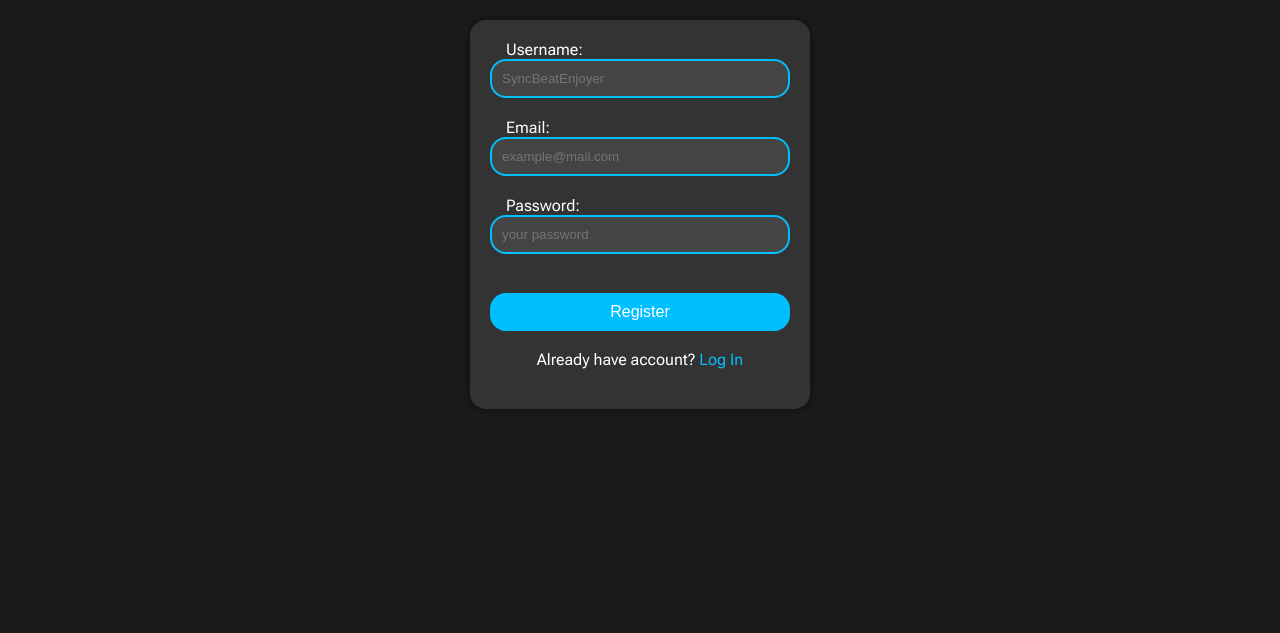
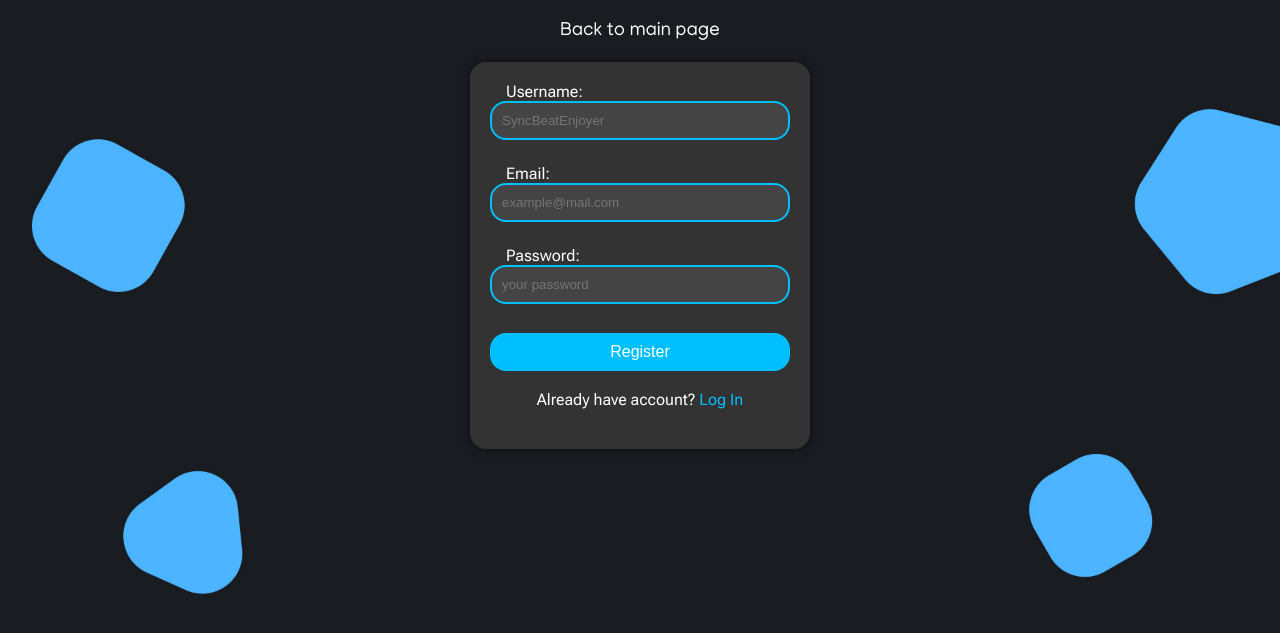
Before and after one commit to VladiusML/syncbeat, a FastAPI app: page /register in a window 1280 px wide. Shown: the top 633 px of the page. Run offline with FastAPI, Linux system fonts and the light colour scheme; parts of the project's set-up code (start-up, migrations or seed data) failed here and were passed over.

Commit message:
Design latest version

```diff
--- a/syncbeats/static/css/styles.css
+++ b/syncbeats/static/css/styles.css
@@ -18,6 +18,11 @@ body {
     margin: 0;
     padding: 20px;
     box-sizing: border-box;
+
+    background-image: url('/static/images/Wallpaper.jpg');
+    background-size: cover; /* Растягивает изображение на всю область фона */
+    background-repeat: no-repeat; /* Запрещает повторять изображение */
+    background-position: center top;
 }
 
 .how-to-use-container {
@@ -30,7 +35,7 @@ body {
     font-size: 3rem;
     color: #00bfff;
     text-align: center;
-    margin-bottom: 90px;
+    margin-bottom: 30px;
 }
 
 .how-to-use-container h2 {
@@ -104,6 +109,10 @@ label {
     text-align: center;
 }
 
+.center_object {
+    display: inline-block;
+}
+
 input {
     background-color: #444;
     border: 2px solid #00bfff;
@@ -111,7 +120,11 @@ input {
     padding: 10px;
     border-radius: 16px;
     width: calc(100% - 24px); /* Установим ширину поля ввода, учитывая внутренние отступы */
-    margin-bottom: 20px; /* Отступ снизу */
+    margin-bottom: 24px; /* Отступ снизу */
+}
+
+.last_btn {
+    margin-bottom: 10px;
 }
 
 button {
@@ -166,6 +179,13 @@ header nav {
     text-decoration: none;
 }
 
+.back_to_main {
+    font-family: 'Manjari', sans-serif;
+    color: #fff;
+    text-decoration: none;
+    font-size: 1.2rem;
+    margin-bottom: 20px;
+}
 
 
 .main-content {
@@ -195,7 +215,7 @@ header nav {
     padding: 10px 20px;
     text-align: center;
     text-decoration: none;
-    display: block; /* Изменение на блочное отображение */
+    /* display: block; Изменение на блочное отображение */
     font-size: 16px;
     margin: 4px 10px; /* Центрирование кнопок по горизонтали */
     cursor: pointer;
--- a/syncbeats/templates/index.html
+++ b/syncbeats/templates/index.html
@@ -32,7 +32,7 @@
         <div class="main-content">
             <div class="input-group">
                 <input type="text" id="youtube-link" placeholder="link">
-                <input type="text" id="video-timer" placeholder="HH:MM">
+                <input type="time" id="video-timer" placeholder="HH:MM">
             </div>
             <div class="input-group">
                 <button class="btn" id="set-timer">Apply settings</button>
@@ -46,7 +46,7 @@
         </div>
 
         <div class="like-section">
-            <p>Say "Thanks" to developers:</p>
+            <p>I liked SyncBeat:</p>
             <div class="like-container">
                 <button id="like-button">
                     <svg class="like-icon" aria-hidden="true" xmlns="http://www.w3.org/2000/svg" width="24" height="24" fill="currentColor" viewBox="0 0 24 24">
--- a/syncbeats/templates/login.html
+++ b/syncbeats/templates/login.html
@@ -4,15 +4,17 @@
     <title>Log In</title>
     <link rel="stylesheet" href="/static/css/styles.css">
     <link rel="icon" href="/static/images/logo.svg" type="image/svg+xml">
-    <link href="https://fonts.googleapis.com/css2?family=Poiret+One&family=Roboto+Flex:wght@300;400;700&display=swap" rel="stylesheet">
+    <link href="https://fonts.googleapis.com/css2?family=Roboto+Flex:wght@300;400;700&display=swap" rel="stylesheet">
+    <link href="https://fonts.googleapis.com/css2?family=Manjari&display=swap" rel="stylesheet">
 </head>
 <body>
     <div class="container">
+        <a class="back_to_main center_object" href="/">Back to main page</a>
         <form id="login-form" class="form-center">
             <label for="username">Username:</label><br>
             <input type="text" id="username" name="username" placeholder="SyncBeatEnjoyer"><br>
             <label for="password">Password:</label><br>
-            <input type="password" id="password" name="password" placeholder="your password"><br><br>
+            <input class="last_btn" type="password" id="password" name="password" placeholder="your password"><br><br>
             <button type="submit">Log In</button>
             <p class="small-text centered">Don't have account? <a class="nav-link2" href="/register">Register</a></p>
         </form>
--- a/syncbeats/templates/profile.html
+++ b/syncbeats/templates/profile.html
@@ -5,7 +5,8 @@
     <meta name="viewport" content="width=device-width, initial-scale=1.0">
     <title>Profile</title>
     <link rel="stylesheet" href="/static/css/styles.css">
-    <link href="https://fonts.googleapis.com/css2?family=Poiret+One&family=Roboto+Flex:wght@300;400;700&display=swap" rel="stylesheet">
+    <link href="https://fonts.googleapis.com/css2?family=Roboto+Flex:wght@300;400;700&display=swap" rel="stylesheet">
+    <link href="https://fonts.googleapis.com/css2?family=Manjari&display=swap" rel="stylesheet">
 </head>
 <body>
     <div class="container">
--- a/syncbeats/templates/register.html
+++ b/syncbeats/templates/register.html
@@ -4,17 +4,20 @@
     <title>Регистрация</title>
     <link rel="stylesheet" href="/static/css/styles.css">
     <link rel="icon" href="/static/images/logo.svg" type="image/svg+xml">
-    <link href="https://fonts.googleapis.com/css2?family=Poiret+One&family=Roboto+Flex:wght@300;400;700&display=swap" rel="stylesheet">
+    <link href="https://fonts.googleapis.com/css2?family=Roboto+Flex:wght@300;400;700&display=swap" rel="stylesheet">
+    <link href="https://fonts.googleapis.com/css2?family=Manjari&display=swap" rel="stylesheet">
 </head>
 <body>
     <div class="container">
+        <a class="back_to_main center_object" href="/">Back to main page</a>
+
         <form id="registration-form" class="form-center">
             <label for="username">Username:</label><br>
             <input type="text" id="username" name="username" placeholder="SyncBeatEnjoyer"><br>
             <label for="email">Email:</label><br>
             <input type="email" id="email" name="email" placeholder="example@mail.com"><br>
             <label for="password">Password:</label><br>
-            <input type="password" id="password" name="password" placeholder="your password"><br><br>
+            <input class="last_btn" type="password" id="password" name="password" placeholder="your password"><br><br>
             <button type="submit">Register</button>
             <p class="small-text centered">Already have account? <a class="nav-link2" href="/login">Log In</a></p>
         </form>
```
Also changed, not shown: syncbeats/templates/howtouse.html (+5 -2 lines), syncbeats/static/images/Wallpaper.jpg (added), syncbeats/static/images/logo.svg.
